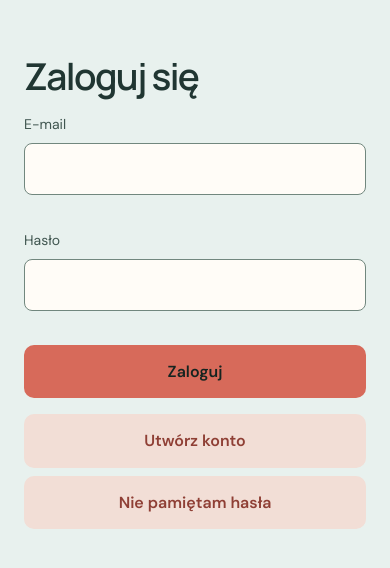
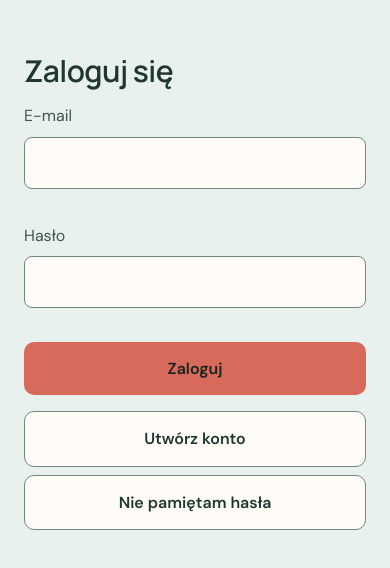
Before and after one commit to grzegorzlucki/body-reconstruction-20, a React (Vite) app: page / in a window 390 px wide. Shown: the part 144-712 px from the top of the page. Built offline with nearby package versions, Linux system fonts and the light colour scheme; no server answers.

Commit message:
standardize typography and controls

```diff
--- a/src/styles/base.css
+++ b/src/styles/base.css
@@ -87,9 +87,9 @@ strong {
   font-family: var(--font-heading);
 }
 h1 {
-  font-size: clamp(32px, 4vw, 54px);
+  font-size: clamp(28px, 3vw, 40px);
   line-height: 1.16;
-  letter-spacing: -2px;
+  letter-spacing: -0.8px;
   font-weight: 600;
   margin: 28px 0 15px;
 }
@@ -99,8 +99,11 @@ h2 {
   font-weight: 600;
 }
 h3 {
-  font-size: 17px;
+  font-size: 20px;
 }
+h1, h2, h3 { text-wrap: balance; }
+input[type="number"], input[type="time"], output, .timer-clock, .analytics-table td, .grid article strong { font-variant-numeric: tabular-nums; }
+button { font-size: 16px; }
 em {
   font-style: normal;
   color: var(--color-accent-warm);
--- a/src/styles/forms.css
+++ b/src/styles/forms.css
@@ -29,9 +29,9 @@
   color: var(--color-text);
 }
 .light {
-  background: var(--color-accent-light);
+  background: var(--color-accent-fill);
   color: var(--color-accent-dark-ink);
-  font-size: 12px;
+  font-size: 16px;
   min-width: 205px;
   margin-top: 12px;
   display: flex;
@@ -254,9 +254,13 @@ textarea {
   flex-wrap: wrap;
 }
 .secondary {
-  background: var(--color-accent-soft);
-  color: var(--color-accent-strong);
+  background: var(--color-surface-control);
+  color: var(--color-text);
+  border: 1px solid var(--color-border-control);
 }
+.secondary:hover:not(:disabled) { background: var(--color-surface-soft); }
+.actions { gap: 12px; }
+.actions > button { max-width: 100%; white-space: normal; }
 .alert,
 .notice {
   padding: 14px 18px;
--- a/src/styles/responsive.css
+++ b/src/styles/responsive.css
@@ -122,8 +122,8 @@
     margin: 26px 0;
   }
   h1 {
-    font-size: 37px;
-    letter-spacing: -1.6px;
+    font-size: 30px;
+    letter-spacing: -0.6px;
   }
   .hero {
     padding: 25px;
--- a/src/styles/tokens.css
+++ b/src/styles/tokens.css
@@ -62,9 +62,9 @@
   --font-body: "DM Sans", system-ui, sans-serif;
   --font-heading: Manrope, system-ui, sans-serif;
   --font-size-body: 16px;
-  --font-size-label: 14px;
-  --font-size-small: 13px;
-  --font-size-meta: 12px;
+  --font-size-label: 16px;
+  --font-size-small: 14px;
+  --font-size-meta: 13px;
   --line-height-body: 1.6;
   --space-1: 4px;
   --space-2: 8px;
```
Also changed, not shown: 1 other file (tests, documents, lock files or other folders).
